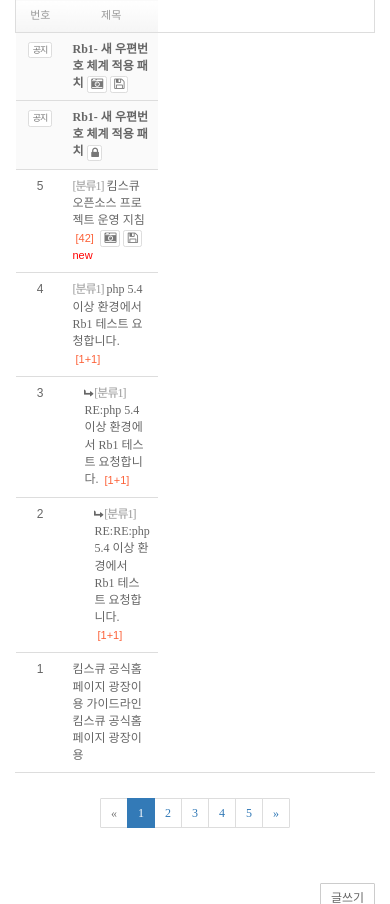
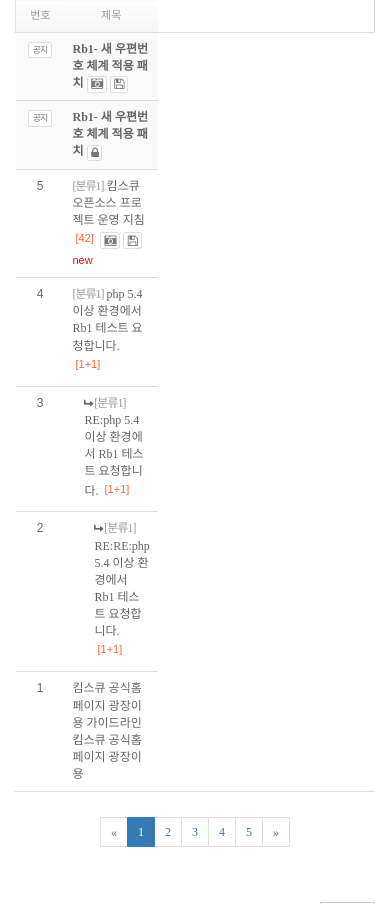
Before and after one commit to gitaeks/bs-html-examples, a PHP site: page /bbs/table-classic/list.html in a window 390 px wide. Shown: the part 122-1026 px from the top of the page. Run offline with PHP 8.4, Linux system fonts and the light colour scheme; some libraries are stand-ins or nearby versions.

Commit message:
모바일에서 .badge 하단 여백 추가

```diff
--- a/assets/css/classic.css
+++ b/assets/css/classic.css
@@ -40,6 +40,10 @@ body {
     .btn {
         margin-bottom: 10px
     }
+    .badge {
+        display: inline-block;
+        margin-bottom: 5px;
+    }
 }
 
 @media (min-width: 992px) {
```
